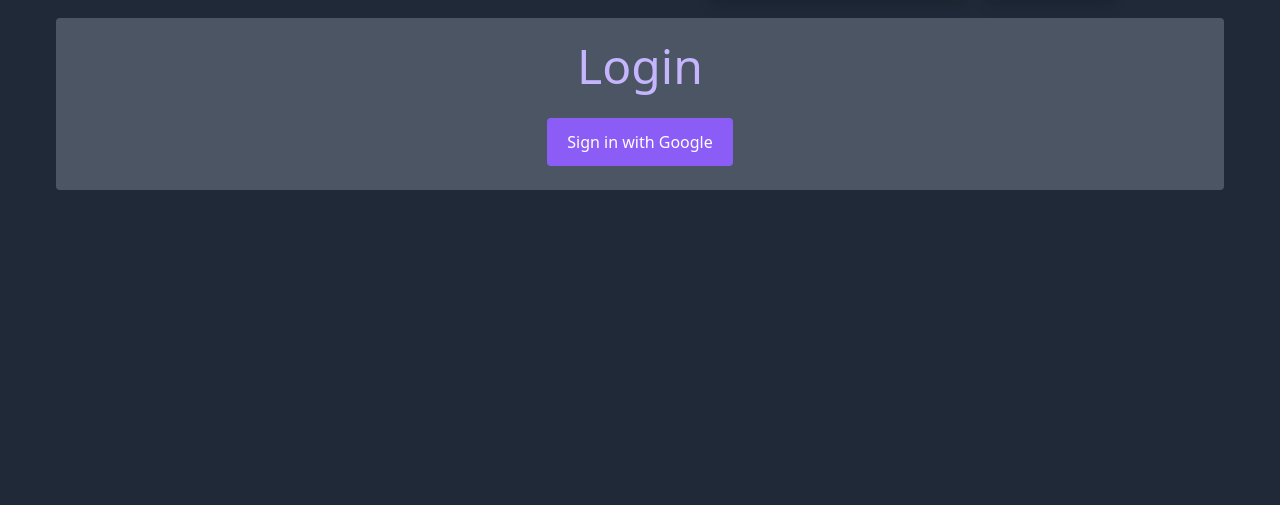
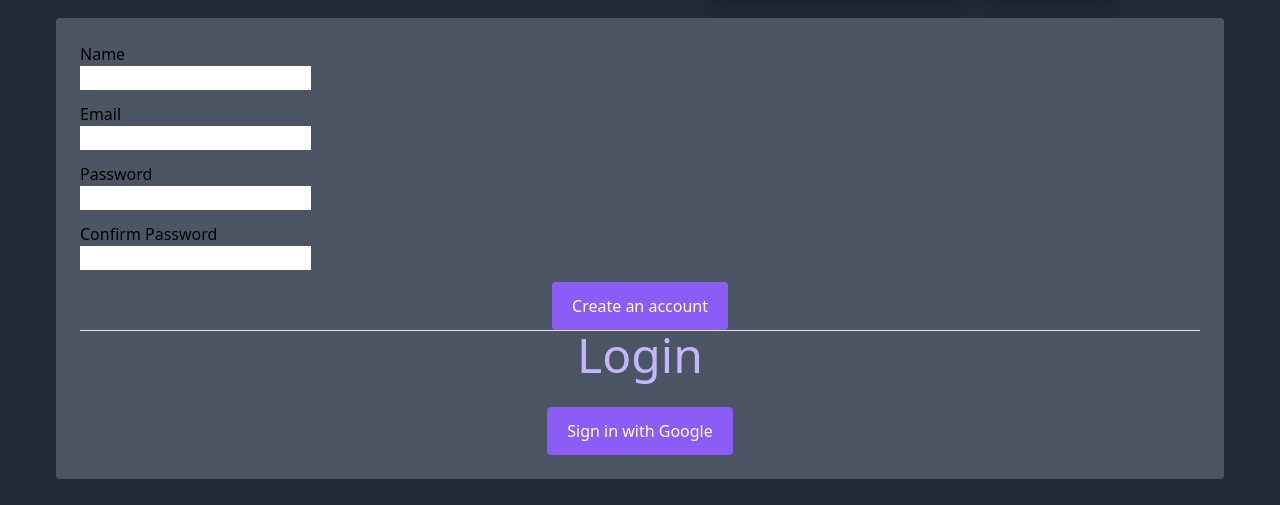
Before and after one commit to diegaco/giphy-react, a React (Create React App) app: page /login in a window 1280 px wide. Shown: the part 210-715 px from the top of the page. Built offline with nearby package versions, Linux system fonts and the light colour scheme; no server answers.

Commit message:
register user with email and pass

```diff
--- a/src/App.jsx
+++ b/src/App.jsx
@@ -6,7 +6,7 @@
 import Home from './pages/Home';
 import Header from './components/Header';
 import NotFound from './pages/NotFound';
-import Login from './pages/Login';
+import LoginPage from './pages/Login';
 import {Context } from './context/UserContext';
 import { auth, createUserProfileDoc, getFavorites } from './services/firebase.utils';
 
@@ -64,7 +64,7 @@
                 <Route path="/" component={Home} />
                 <Route path="/gifs/:keyword/:rating?" component={Gifs} />
                 <Route path="/gif/:id" component={Gif} />
-                <Route path="/login" component={Login} />
+                <Route path="/login" component={LoginPage} />
                 <Route path="/404" component={NotFound} />
                 <Redirect path="/:rest*" to="/404" />
               </Switch>
--- a/src/components/Fav/index.jsx
+++ b/src/components/Fav/index.jsx
@@ -18,7 +18,7 @@
   const [label, emoji] = isFav ? ['Delete Fav', '❌'] : ['Add Fav', '❤️'];
 
   return (
-    favs.length && id ?
+    id ?
       <button title={label} onClick={handleClick} className="absolute top-4 right-4 w-9 h-9 rounded-full bg-white bg-opacity-50">
         {emoji}
       </button> :
--- /dev/null
+++ b/src/components/FormInput/index.jsx
@@ -0,0 +1,14 @@
+export default function FormInput({handleChange, label, ...rest }) {
+  return (
+    <div className="form-group mb-3">
+      {
+        label ?
+          <label htmlFor={rest.id} className="block">
+            { label }
+          </label> :
+          null
+      }
+      <input className="form-control" onChange={handleChange} {...rest}/>
+    </div>
+  )
+}
--- a/src/components/Header/index.jsx
+++ b/src/components/Header/index.jsx
@@ -1,6 +1,7 @@
 import { Link } from 'wouter';
 import useUser from '../../hooks/useUser';
 import { ReactComponent as UserLogo } from '../../assets/user.svg';
+import avatar from '../../assets/avatar.svg';
 
 export default function Header() {
   const { user, isLoggedIn, logout } = useUser();
@@ -12,7 +13,7 @@
           isLoggedIn ?
             <>
               <div className="flex items-center">
-                <img className="rounded-full h-10 w-10 mr-2" src={user.photoURL} alt={user.displayName} /><div className="text-white">{user.displayName}</div>
+                <img className="rounded-full h-10 w-10 mr-2" src={user.photoURL ? user.photoURL : avatar} alt={user.displayName} /><div className="text-white">{user.displayName}</div>
               </div>
               <button onClick={() => logout()} className="text-white">
                 Log out
--- /dev/null
+++ b/src/components/SignIn/index.jsx
@@ -0,0 +1,37 @@
+import { useEffect } from 'react';
+import { useLocation } from 'wouter';
+import Spinner from '../Spinner';
+import useUser from '../../hooks/useUser';
+
+export default function SignIn() {
+  const [, setLocation] = useLocation();
+  const { user, login, isLoggedIn, loading } = useUser();
+
+  useEffect(() => {
+    if (isLoggedIn) setTimeout(() => setLocation('/'), 1000)
+  },[isLoggedIn, setLocation])
+
+  const handleSubmit = ev => {
+    ev.preventDefault();
+    login();
+  }
+
+  return (
+    <div>
+      <h2 className="text-4xl md:text-5xl font-medium text-purple-300 mb-7 text-center">
+        Login { isLoggedIn ? user.displayName : null }
+      </h2>
+      <form className="flex-grow flex md:w-auto w-full" action="" onSubmit={handleSubmit}>
+        {
+          loading ?
+            <div className="flex justify-center flex-grow">
+              <Spinner />
+            </div> :
+            <div className="flex justify-center flex-grow">
+              <button className="px-5 py-3 font-medium rounded bg-purple-500 text-white focus:outline-none focus:ring-4 focus:ring-purple-300 focus:border-transparent transition-all">Sign in with Google</button>
+            </div>
+        }
+      </form>
+    </div>
+  )
+}
--- /dev/null
+++ b/src/components/SignUp/index.jsx
@@ -0,0 +1,111 @@
+import { useState } from "react"
+import FormInput from "../FormInput"
+import { auth, createUserProfileDoc } from '../../services/firebase.utils';
+
+export default function SignUp() {
+  const [state, setState] = useState({
+    displayName: '',
+    email: '',
+    password: '',
+    confirmPassword: '',
+    hasError: false,
+    showMessage: false,
+    message: ''
+  });
+
+  const handleChange = name => ev => setState( state => ({...state, [name]: ev.target.value }))
+
+  const handleSubmit = async ev => {
+    ev.preventDefault();
+    const { displayName, email, password, confirmPassword } = state;
+
+    if (password !== confirmPassword) {
+      console.log('Password dont match');
+      setState(state => ({
+        ...state,
+        message: 'Password don\'t match',
+        showMessage: true,
+        hasError: true
+      }))
+    }
+
+    try {
+      console.log(state);
+      const { user } = await auth.createUserWithEmailAndPassword(email, password);
+      await createUserProfileDoc(user, { displayName });
+      setState({
+        displayName: '',
+        email: '',
+        password: '',
+        confirmPassword: '',
+        hasError: false,
+        showMessage: true,
+        message: 'Your account was succesfully created.'
+      });
+    } catch (error) {
+      console.log(error);
+      setState(state => ({
+        ...state,
+        message: error.message,
+        showMessage: true,
+        hasError: true
+      }))
+    }
+  }
+
+  const messageColor = state.hasError ? 'red' : 'green';
+
+  return (
+    <form className="sign-up-form" action="/" onSubmit={handleSubmit}>
+      {
+        state.showMessage ?
+          <div className={`bg-${messageColor}-300 p-4 rounded-sm flex items-center`}>
+          <div className={`w-8 h-8 bg-${messageColor}-400 rounded-full text-${messageColor}-700 mr-3 flex items-center justify-center text-xl`}>&#x02713;</div>
+            <p className={`mb-0 text-${messageColor}-800 text-xl`}>
+              { state.message }
+            </p>
+          </div> :
+          null
+      }
+      <FormInput
+        type="text"
+        name="displayName"
+        id="displayName"
+        value={state.displayName}
+        label="Name"
+        onChange={handleChange('displayName')}
+        required
+      />
+      <FormInput
+        type="email"
+        name="email"
+        id="email"
+        value={state.email}
+        label="Email"
+        onChange={handleChange('email')}
+        required
+      />
+      <FormInput
+        type="password"
+        name="password"
+        id="password"
+        value={state.password}
+        label="Password"
+        onChange={handleChange('password')}
+        required
+      />
+      <FormInput
+        type="password"
+        name="confirmPassword"
+        id="confirmPassword"
+        value={state.confirmPassword}
+        label="Confirm Password"
+        onChange={handleChange('confirmPassword')}
+        required
+      />
+      <div className="flex justify-center flex-grow">
+        <button type="submit" className="px-5 py-3 font-medium rounded bg-purple-500 text-white focus:outline-none focus:ring-4 focus:ring-purple-300 focus:border-transparent transition-all">Create an account</button>
+      </div>
+    </form>
+  )
+}
--- a/src/hooks/useUser.js
+++ b/src/hooks/useUser.js
@@ -3,7 +3,7 @@
 import { auth, signInWithGoogle, addFavorite, deleteFavorite } from '../services/firebase.utils';
 
 export default function useUser() {
-  const { user, favs, setFavs } = useContext(Context);
+  const { user, favs } = useContext(Context);
   const [loading, setLoading] = useState(false);
 
   const login = useCallback(() => {
--- a/src/pages/Login/index.jsx
+++ b/src/pages/Login/index.jsx
@@ -1,65 +1,12 @@
-import { useState, useEffect } from 'react';
-import { useLocation } from 'wouter';
-import Spinner from '../../components/Spinner';
-import useUser from '../../hooks/useUser';
+import SignIn from '../../components/SignIn';
+import SignUp from '../../components/SignUp';
 
-export default function Login() {
-  const [name, setName] = useState('');
-  const [pass, setPass] = useState('');
-  const [, setLocation] = useLocation();
-  const { user, login, isLoggedIn, loading } = useUser();
-
-  useEffect(() => {
-    if (isLoggedIn) setLocation('/')
-  },[isLoggedIn, setLocation])
-
-  const handleSubmit = ev => {
-    ev.preventDefault();
-    login();
-  }
-
-  const handleUserChange = ev => setName(ev.target.value);
-  const handlePassChange = ev => setPass(ev.target.value);
-
+export default function LoginPage() {
   return (
-    <div>
-      <h2 className="text-4xl md:text-5xl font-medium text-purple-300 mb-7 text-center">
-        Login { isLoggedIn ? user.displayName : null }
-      </h2>
-      <form className="flex-grow flex md:w-auto w-full" action="" onSubmit={handleSubmit}>
-        {/* <input
-          className="flex-grow p-3 rounded border-2 border-purple-500 mr-4 shadow-lg focus:outline-none focus:ring-4 focus:ring-purple-300 focus:border-transparent transition-all"
-          onChange={handleUserChange}
-          value={name}
-          type="text"
-          name="user"
-          id="user"
-          placeholder="Username"
-        />
-        <input
-          className="flex-grow p-3 rounded border-2 border-purple-500 mr-4 shadow-lg focus:outline-none focus:ring-4 focus:ring-purple-300 focus:border-transparent transition-all"
-          onChange={handlePassChange}
-          value={pass}
-          type="password"
-          name="pass"
-          id="pass"
-        />
-        <button
-          type="submit"
-          className="px-5 py-3 font-medium rounded bg-purple-500 text-white focus:outline-none focus:ring-4 focus:ring-purple-300 focus:border-transparent transition-all"
-        >
-          Login
-        </button> */}
-        {
-          loading ?
-            <div className="flex justify-center flex-grow">
-              <Spinner />
-            </div> :
-            <div className="flex justify-center flex-grow">
-              <button className="px-5 py-3 font-medium rounded bg-purple-500 text-white focus:outline-none focus:ring-4 focus:ring-purple-300 focus:border-transparent transition-all">Sign in with Google</button>
-            </div>
-        }
-      </form>
-    </div>
+    <>
+      <SignUp />
+      <hr/>
+      <SignIn />
+    </>
   )
 }
```
Also changed, not shown: src/assets/avatar.svg (added).
